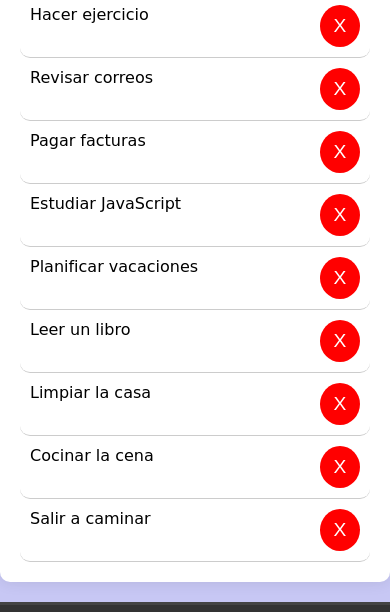
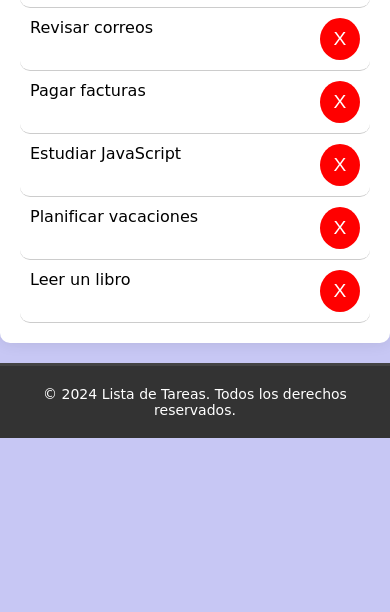
Before and after one commit to JenniFFerDuque/PSP-Personal-software-process-, a plain HTML site: page index.html in a window 390 px wide. Shown: the part 488-1100 px from the top of the page. After the commit the page ends 926 px from the top, so only its background shows below. Drawn offline with Linux system fonts and the light colour scheme; a web font is replaced by a local one.

Commit message:
fix: cambios responsive

```diff
--- a/script.js
+++ b/script.js
@@ -73,9 +73,6 @@ function initializeTasks() {
         "Estudiar JavaScript",
         "Planificar vacaciones",
         "Leer un libro",
-        "Limpiar la casa",
-        "Cocinar la cena",
-        "Salir a caminar"
     ];
 
     const taskContainer = document.getElementById('taskContainer');
--- a/styles.css
+++ b/styles.css
@@ -20,7 +20,7 @@ html, body {
     background-color: #6a71c6;
     padding: 20px;
     color: #ffffff;
-    margin-bottom: 100px;
+    margin-bottom: 50px;
     text-align: left;
     line-height: 1.0;
 }
```
